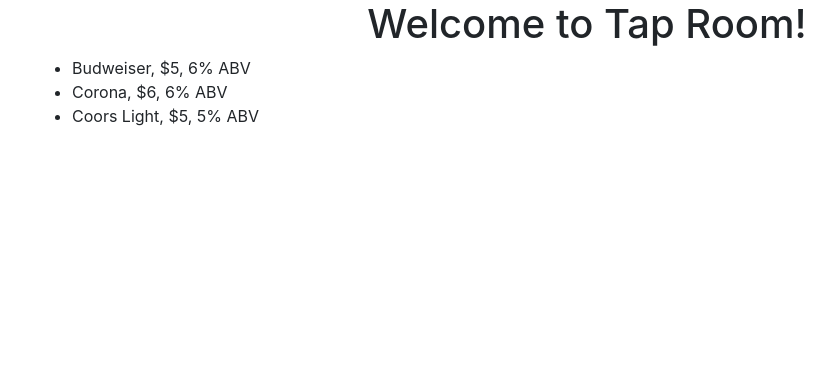
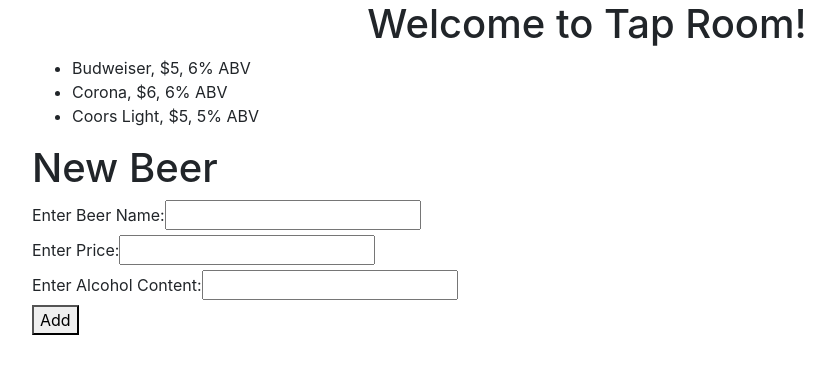
Before and after one commit to ldam77/Taproom, an Angular app: page / in a window 1280 px wide. Shown: the top 374 px of the page, without its empty margins (53-888 px from the left). Built offline with nearby package versions, Linux system fonts and the light colour scheme.

Commit message:
Add funtionality to add new beer to app.

```diff
--- a/src/app/app.component.html
+++ b/src/app/app.component.html
@@ -6,4 +6,5 @@
 </div>
 <div class="container">
   <app-beer-list [childBeerList]="masterBeerKegList"></app-beer-list>
+  <app-new-beer (sendBeer)="addNewBeer($event)"></app-new-beer>
 </div>
--- a/src/app/app.component.ts
+++ b/src/app/app.component.ts
@@ -14,5 +14,8 @@
     new BeerKeg('Coors Light', 5, 5)
   ];
 
+  addNewBeer(newBeerKeg: BeerKeg) {
+    this.masterBeerKegList.push(newBeerKeg);
+  }
 
 }
--- a/src/app/app.module.ts
+++ b/src/app/app.module.ts
@@ -4,12 +4,14 @@
 
 import { AppComponent } from './app.component';
 import { BeerListComponent } from './beer-list/beer-list.component';
+import { NewBeerComponent } from './new-beer/new-beer.component';
 
 
 @NgModule({
   declarations: [
     AppComponent,
-    BeerListComponent
+    BeerListComponent,
+    NewBeerComponent
   ],
   imports: [
     BrowserModule
--- /dev/null
+++ b/src/app/new-beer/new-beer.component.html
@@ -0,0 +1,14 @@
+<h1>New Beer</h1>
+<div>
+ <label>Enter Beer Name:</label>
+ <input #newName>
+ <br>
+ <label>Enter Price:</label>
+ <input #newPrice>
+ <br>
+ <label>Enter Alcohol Content:</label>
+ <input #newAlcoholContent>
+</div>
+<div>
+  <button (click)="submitForm(newName.value, newPrice.value, newAlcoholContent.value); newName.value=''; newPrice.value=''; newAlcoholContent.value='';">Add</button>
+</div>
--- /dev/null
+++ b/src/app/new-beer/new-beer.component.ts
@@ -0,0 +1,17 @@
+import { Component, Output, EventEmitter } from '@angular/core';
+import { BeerKeg } from '../models/beerKeg.model';
+
+@Component({
+  selector: 'app-new-beer',
+  templateUrl: './new-beer.component.html',
+  styleUrls: ['./new-beer.component.css']
+})
+export class NewBeerComponent {
+  @Output() sendBeer = new EventEmitter();
+
+  submitForm(name: string, price: number, alcoholContent: number) {
+    let newBeerKeg: BeerKeg = new BeerKeg(name, price, alcoholContent);
+    this.sendBeer.emit(newBeerKeg);
+  }
+
+}
```
Also changed, not shown: src/app/new-beer/new-beer.component.css (added), 1 other file (tests, documents, lock files or other folders).
